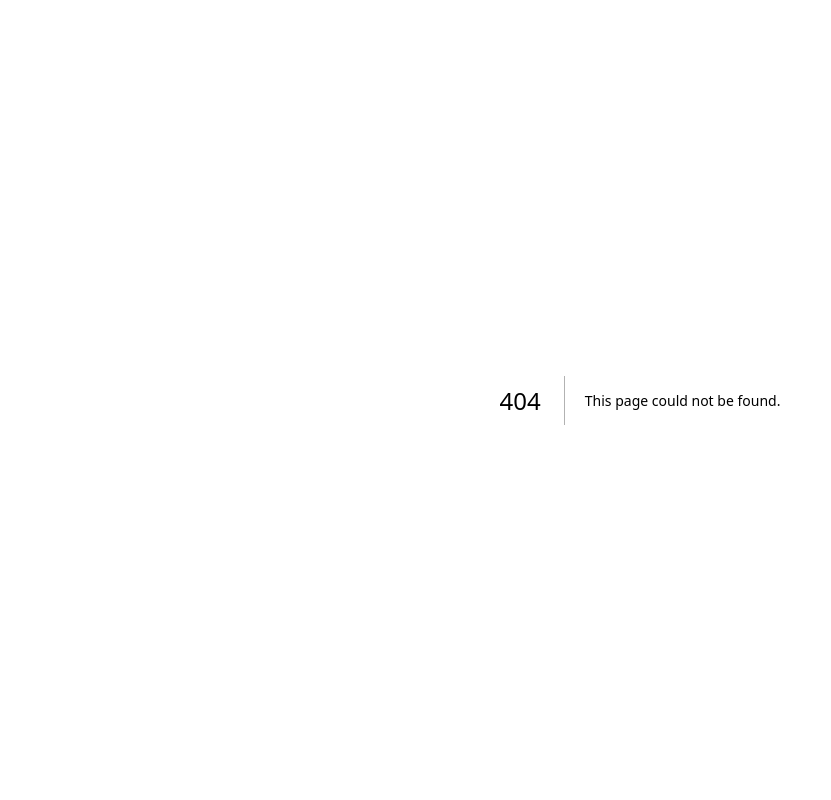
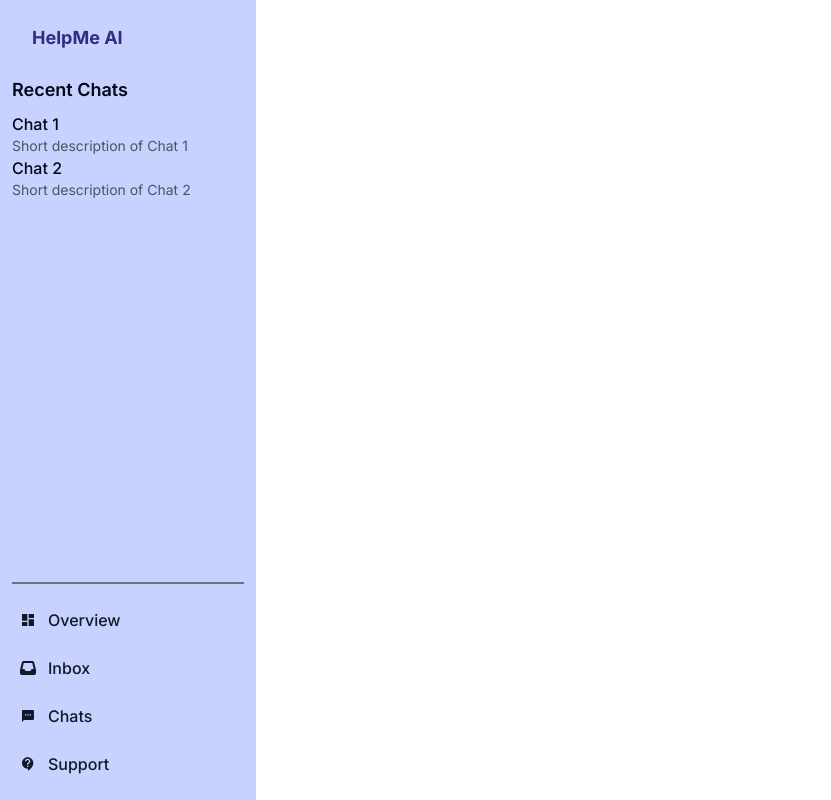
Before and after one commit to Lemirq/HelpMeAI, a Next.js app: page /sidebar in a window 1280 px wide. Before the commit this address had no page. Shown: the whole page, without its empty margins (0-831 px from the left). Built offline with nearby package versions, Linux system fonts and the light colour scheme.

Commit message:
Add section for chat history on the sidebar

```diff
--- /dev/null
+++ b/app/sidebar/page.tsx
@@ -0,0 +1,63 @@
+import { MdDashboard } from "react-icons/md";
+import { FaInbox } from "react-icons/fa6";
+import { IoMdText } from "react-icons/io";
+import { MdContactSupport } from "react-icons/md";
+
+export default function Sidebar () {
+    return (
+        <>
+            <aside
+                id="sidebar"
+                className="fixed top-0 left-0 z-40 w-64 h-screen transition-transform -translate-x-full sm:translate-x-0" aria-label="Sidebar">
+                <div className="flex flex-col h-full px-3 py-4 overflow-y-auto bg-indigo-200 dark:bg-gray-800">
+                    <h2 href="#" className="flex items-center p-2 text-indigo-900 font-bold mb-4 font rounded-lg dark:text-white dark:hover:bg-gray-700 group">
+                        <span className="ms-3 text-lg"> HelpMe AI </span>
+                    </h2>
+
+                    <div className="mb-4">
+                        <h3 className="text-lg font-semibold mb-2"> Recent Chats </h3>
+                        <div>
+                            <h4 className="font-medium"> Chat 1 </h4>
+                            <p className="text-sm text-gray-600"> Short description of Chat 1 </p>
+                        </div>
+                        <div>
+                            <h4 className="font-medium"> Chat 2 </h4>
+                            <p className="text-sm text-gray-600"> Short description of Chat 2 </p>
+                        </div>
+                    </div>
+
+                    <div className="flex-grow"></div>
+                    <hr className="border border-gray-500 mb-4"/>
+
+                    <ul className="space-y-2 font-medium">
+                        <li>
+                            <a href="#" className="flex items-center p-2 text-gray-900 rounded-lg dark:text-white hover:bg-gray-100 dark:hover:bg-gray-700 group">
+                                <MdDashboard />
+                                <span className="ms-3"> Overview </span>
+                            </a>
+                        </li>
+                        <li>
+                            <a href="#" className="flex items-center p-2 text-gray-900 rounded-lg dark:text-white hover:bg-gray-100 dark:hover:bg-gray-700 group">
+                                <FaInbox />
+                                <span className="flex-1 ms-3 whitespace-nowrap">Inbox</span>
+                            </a>
+                        </li>
+                        <li>
+                            <a href="#" className="flex items-center p-2 text-gray-900 rounded-lg dark:text-white hover:bg-gray-100 dark:hover:bg-gray-700 group">
+                                <IoMdText />
+                                <span className="flex-1 ms-3 whitespace-nowrap">Chats</span>
+                            </a>
+                        </li>
+                        <li>
+                            <a href="#" className="flex items-center p-2 text-gray-900 rounded-lg dark:text-white hover:bg-gray-100 dark:hover:bg-gray-700 group">
+                                <MdContactSupport />
+                                <span className="flex-1 ms-3 whitespace-nowrap">Support</span>
+                            </a>
+                        </li>
+                    </ul>
+                </div>
+            </aside>
+
+        </>
+    )
+}
```
